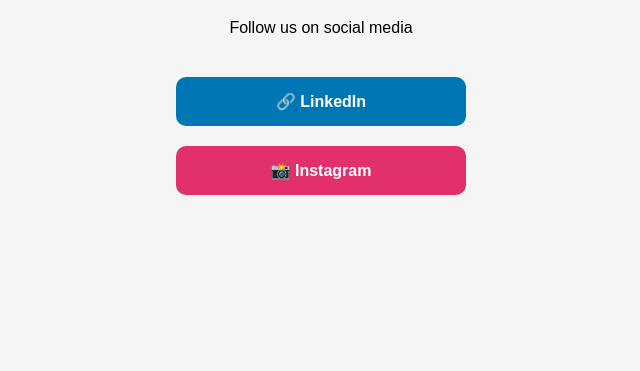
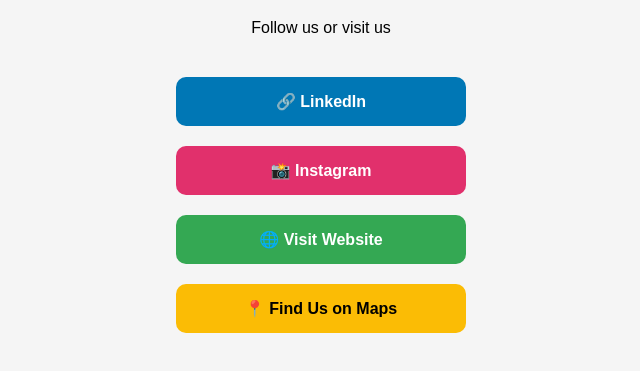
Before and after one commit to aswinbinu10/nifix-landing, a plain HTML site: page index.html in a window 1280 px wide. Shown: the part 119-490 px from the top of the page, without its empty margins (319-959 px from the left). Drawn offline with Linux system fonts and the light colour scheme.

Commit message:
index.html

```diff
--- a/index.html
+++ b/index.html
@@ -29,7 +29,7 @@
       font-weight: bold;
       text-decoration: none;
       color: white;
-      background-color: #0077b5;
+      background-color: #333;
       border-radius: 10px;
       transition: 0.3s;
     }
@@ -38,23 +38,22 @@
       opacity: 0.85;
     }
 
-    .instagram {
-      background-color: #e1306c;
-    }
-
-    .linkedin {
-      background-color: #0077b5;
-    }
+    .linkedin { background-color: #0077b5; }
+    .instagram { background-color: #e1306c; }
+    .website { background-color: #34a853; }
+    .location { background-color: #fbbc05; color: black; }
   </style>
 </head>
 <body>
 
   <h1>Nifix Technologies</h1>
-  <p>Follow us on social media</p>
+  <p>Follow us or visit us</p>
 
   <div class="button-container">
     <a href="https://in.linkedin.com/company/nifixtechnologies" class="btn linkedin" target="_blank">🔗 LinkedIn</a><br/>
-    <a href="https://www.instagram.com/nifixhq/" class="btn instagram" target="_blank">📸 Instagram</a>
+    <a href="https://www.instagram.com/nifixhq/" class="btn instagram" target="_blank">📸 Instagram</a><br/>
+    <a href="http://nifix.in/" class="btn website" target="_blank">🌐 Visit Website</a><br/>
+    <a href="https://www.google.com/maps/dir//1st+Floar,+South,+opp.+to+Liberty+Showroom,+Signal,+Horamavu,+Bengaluru,+Karnataka+560043/@13.01925,77.5736695,12z/data=!4m8!4m7!1m0!1m5!1m1!1s0x3bae11620d71902b:0x34fd78853b5db8b5!2m2!1d77.6560714!2d13.019263?entry=ttu" class="btn location" target="_blank">📍 Find Us on Maps</a>
   </div>
 
 </body>
```
